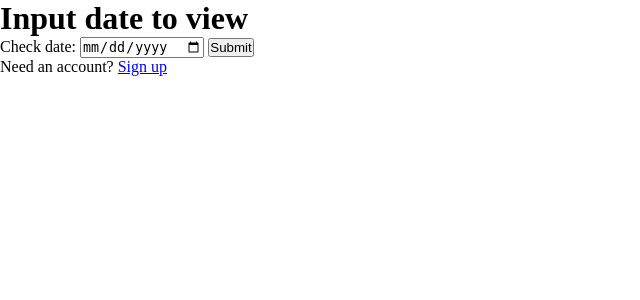
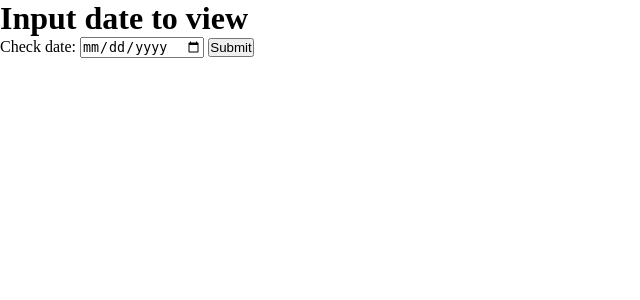
Before and after one commit to 8park/shopping, a PHP site: page /date.php in a window 1280 px wide. Shown: the top 300 px of the page, without its empty margins (0-640 px from the left). Run offline with PHP 8.4, Linux system fonts and the light colour scheme.

Commit message:
input date fix

```diff
--- a/check_date.php
+++ b/check_date.php
@@ -25,7 +25,7 @@
 */
 
     if($flag < 1){
-        echo'<h1> Workers available on that date</h1>';
+        echo'<h1> Workers available on '. $date .'</h1>';
 
 
         $result = $dbname->getData();
--- a/date.php
+++ b/date.php
@@ -15,12 +15,6 @@
         <input type="date" id="date" name="date">
         <input type="submit">
     </form>
-        </div>
-            <p>
-                Need an account? <a href="check_date.php">Sign up</a></br>
-            </p>
-
-    </div>
 
 </br>
 </body>
```
